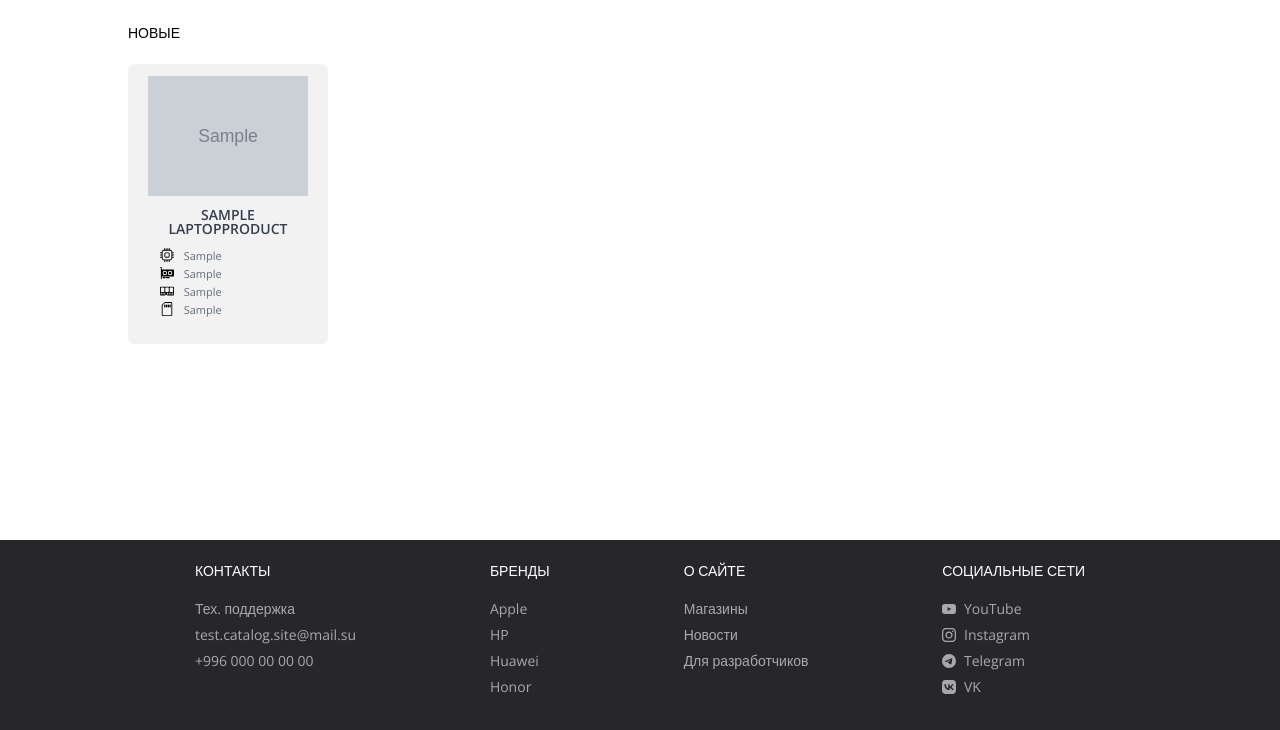
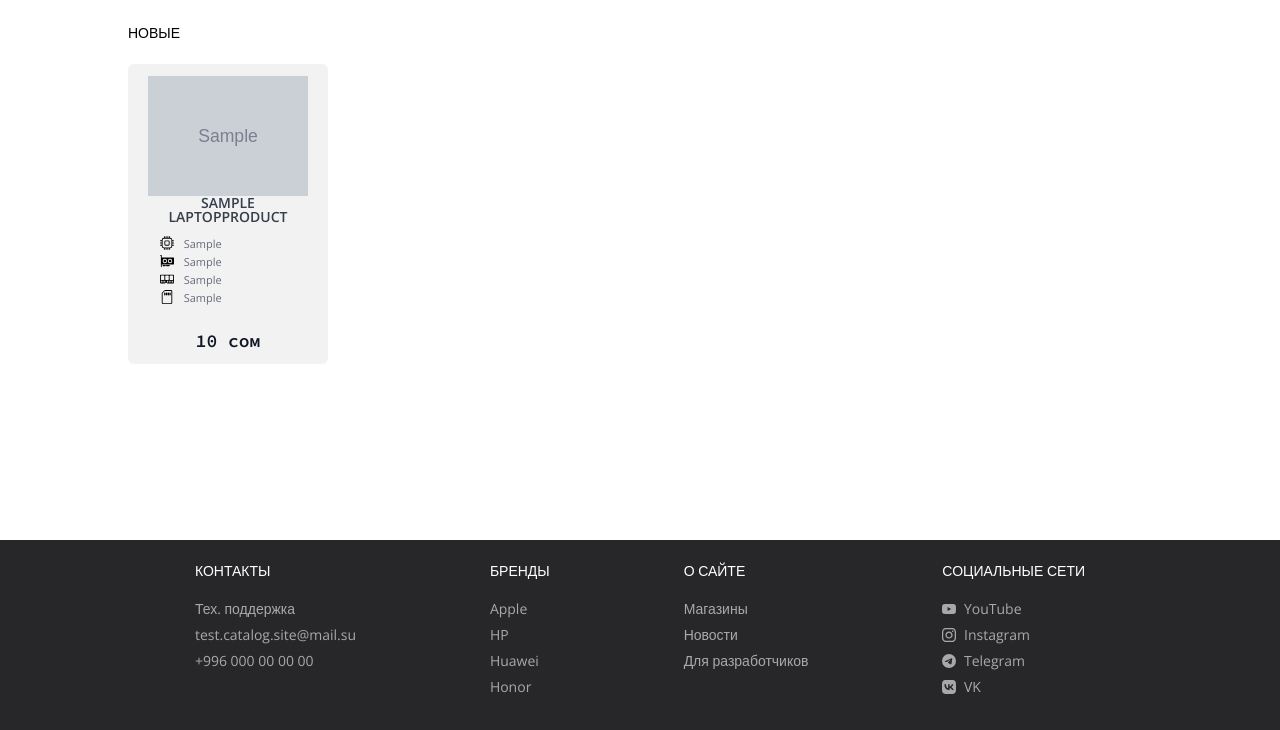
Before and after one commit to umarr-developer/catalog_site, a Django app: page / in a window 1280 px wide. Shown: the part 70-800 px from the top of the page. Run offline with Django 5.2, Linux system fonts and the light colour scheme; tables that the repository leaves empty hold one stand-in row (values such as "Sample post"); grey boxes marked "Sample" are stand-in pictures.

Commit message:
add model.price in template

```diff
--- a/catalog/static/css/styles.css
+++ b/catalog/static/css/styles.css
@@ -297,7 +297,7 @@
       -ms-flex-direction: column;
           flex-direction: column;
   width: 200px;
-  height: 280px;
+  height: 300px;
   margin-right: 24px;
   margin-bottom: 48px;
   padding: 12px 20px;
@@ -337,6 +337,16 @@
 .product_block .products_row .product .information .row span {
   font-size: 11px;
   color: #6b7280;
+}
+.product_block .products_row .product .price {
+  margin: 12px 0;
+  text-align: center;
+}
+.product_block .products_row .product .price span {
+  font-family: "Source Code Pro", monospace;
+  font-size: 18px;
+  font-weight: 600;
+  color: #111827;
 }
 .product_block .products_row .product:hover {
   -webkit-transform: scale(1.1);
--- a/catalog/static/scss/product.scss
+++ b/catalog/static/scss/product.scss
@@ -16,7 +16,7 @@
             display: flex;
             flex-direction: column;;
             width: 200px;
-            height: 280px;
+            height: 300px;
             margin-right: 24px;
             margin-bottom: 48px;
             padding: 12px 20px;
@@ -60,6 +60,18 @@
                 }
             }
 
+            .price{
+                margin: 12px 0;
+                text-align: center;
+
+                span{
+                    font-family: "Source Code Pro", monospace;
+                    font-size: 18px;
+                    font-weight: 600;
+                    color: #111827;
+                }
+            }
+
             &:hover {
                 transform: scale(1.1);
                 filter: brightness(1) saturate(1);
--- a/catalog/templates/main.html
+++ b/catalog/templates/main.html
@@ -45,6 +45,11 @@
                                 </span>
                             </div>
                         </div>
+                        <div class="price">
+                            <span>
+                                {{ product.price }} сом
+                            </span>
+                        </div>
                     </div>
                 </a>
             {% endfor %}
```
